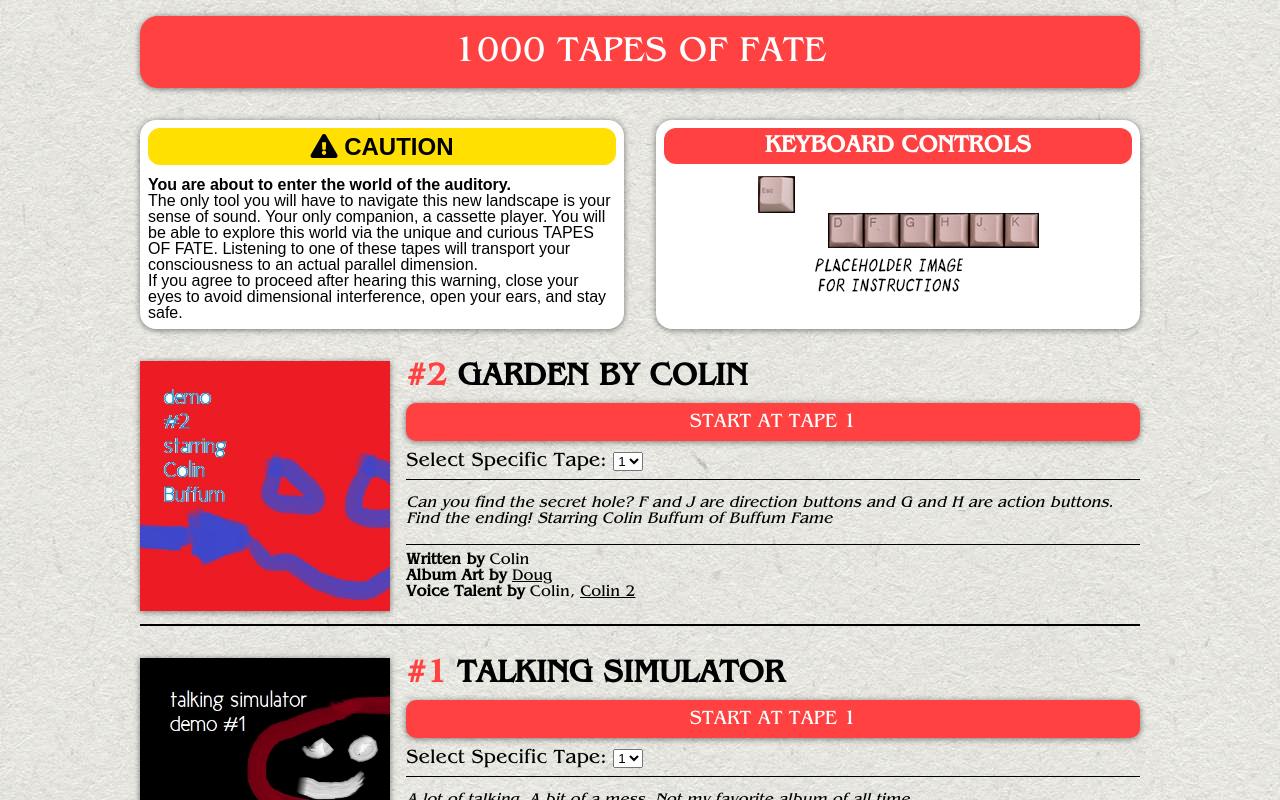
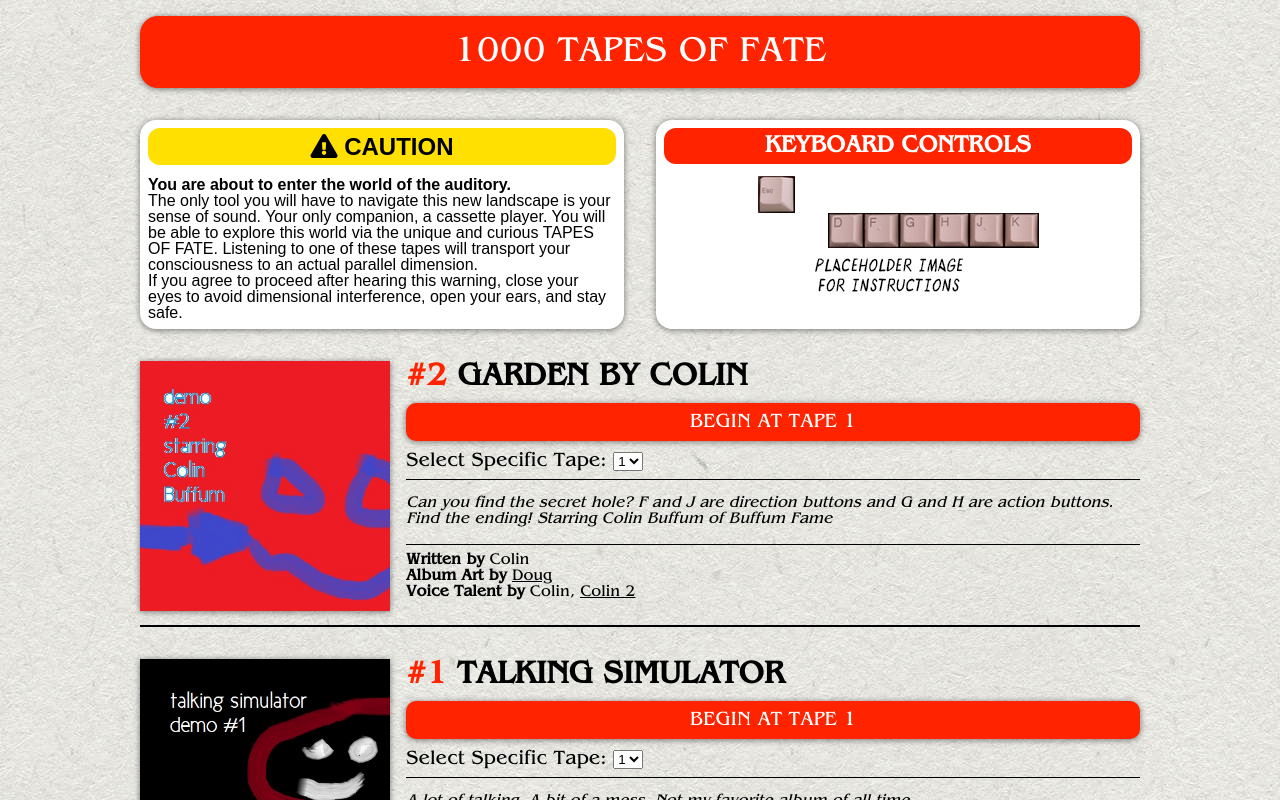
Before and after one commit to sbboard/audioAdventure, a Vue app: page / in a window 1280 px wide. Shown: the top 800 px of the page. Built offline with nearby package versions, Linux system fonts and the light colour scheme.

Commit message:
added animations

```diff
--- a/src/components/index.vue
+++ b/src/components/index.vue
@@ -22,12 +22,12 @@
 </div>
   </div>
   </div>
-      <div v-for="(item, index) in localPlaylist" :key="item.name" class="albumBox">
+      <div v-for="(item, index) in localPlaylist" :key="item.name" class="albumBox" :style="{animationDelay: `${(.25 * index) + .25}s`}">
         <router-link :to="'/'+index+'/1'"><img :alt='item.name + " cover"' :src='"/audio/"+item.folder+"/"+item.img'/></router-link>
         <div class="info">
         <div class="boldName"><span>#{{localPlaylist.length-index}}</span> {{item.name}}</div>
         <div class="topPart">
-        <router-link :to="'/'+index+'/1'" tag="button" class="startFirst">Start AT TAPE 1</router-link>
+        <router-link :to="'/'+index+'/1'" tag="button" class="startFirst">begin AT TAPE 1</router-link>
         </div>
         <div class="topPart">
         Select Specific Tape:
@@ -104,8 +104,7 @@ export default {
 </script>
 
 <style lang="sass">
-//$CYOARED: #ff2300
-$CYOARED: #ff4141
+$CYOARED: #ff2300
 $bgColor: #f4f3e8
 $shadow: drop-shadow(0px 1px 3px rgba(0,0,0,.5))
 
@@ -148,6 +147,7 @@ $shadow: drop-shadow(0px 1px 3px rgba(0,0,0,.5))
   border: 0
   cursor: pointer
   filter: $shadow
+  transition: background-color .25s
   @include tablet
     width: 50%
   @include mobile
@@ -267,9 +267,12 @@ html
       position: relative
       margin: 1em auto 2em auto
       width: 100%
-      transition: width .5s
+      transition: width .25s
       padding-bottom: .5em
       border-bottom: 2px solid #000
+      animation: fadeIn linear .5s
+      opacity: 0
+      animation-fill-mode: forwards
       @include tablet
         text-align: center
       &:last-of-type
@@ -277,15 +280,22 @@ html
         padding-bottom: 0
       img
         width: 25%
+        position: absolute
         filter: $shadow
+        transition: width .25s
+        &:hover
+          width: calc(25% + .5em)
         //mix-blend-mode: multiply
         @include tablet
           margin-left: 0
+          position: inherit
           width: 50%
+          &:hover
+            width: calc(50% + 1em)
         @include mobile
           width: 75%
-        &:hover
-          filter: brightness(0.75) $shadow
+          &:hover
+            width: calc(75% + 1em)
       a
         color: black
         &:visited
@@ -293,7 +303,8 @@ html
       .info
         display: inline-block
         vertical-align: top
-        margin-left: 1em
+        margin-left: calc(25% + 1em)
+        margin-bottom: 1em
         width: calc(75% - 1em)
         @include tablet
           margin-left: 0
@@ -322,4 +333,10 @@ html
           color: #1F1F1F
 div.albumBox a
   color: black
+
+@keyframes fadeIn
+  from
+    opacity: 0
+  to
+    opacity: 1
 </style>
```
